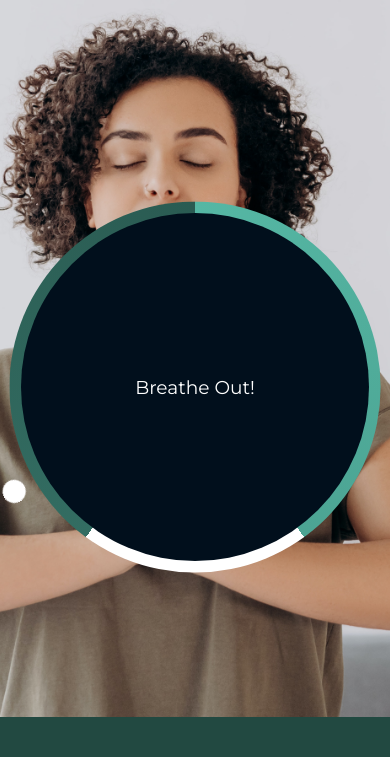
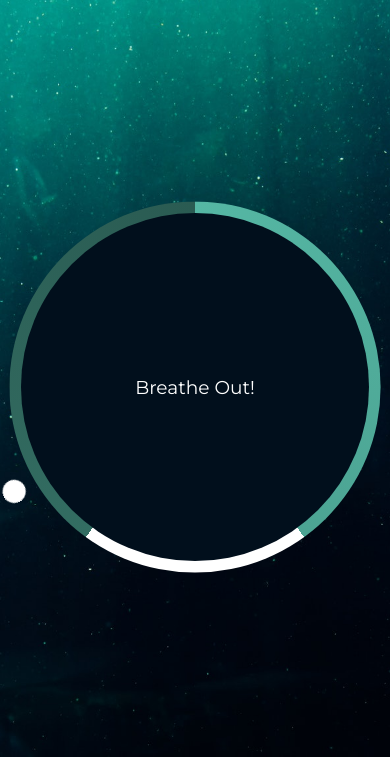
Before and after one commit to Otabek-coder/Relaxer-app, a plain HTML site: page index.html in a window 390 px wide. Shown: the part 87-844 px from the top of the page. Drawn offline with Linux system fonts and the light colour scheme.

Commit message:
different image is added to mobile viewport

```diff
--- a/style.css
+++ b/style.css
@@ -6,10 +6,10 @@
 
 body {
   background: #224941 url("./img/bg.jpg") no-repeat center center/cover;
- background-position: right 50% bottom 40%;
   color: #fff;
   font-family: "Montserrat", sans-serif;
   min-height: 100vh;
+  height: 100%;
   overflow: hidden;
   display: flex;
   flex-direction: column;
@@ -119,8 +119,11 @@ body {
 }
 @media(max-width: 50em){
   body{
+   background-image: url("./img/mobile.jpg");
 
-    background-position: right 50% top -40px;
 
   }
+  .title{
+    color: #fff;
+  }
 }
```
Also changed, not shown: img/mobile.jpg (added).
